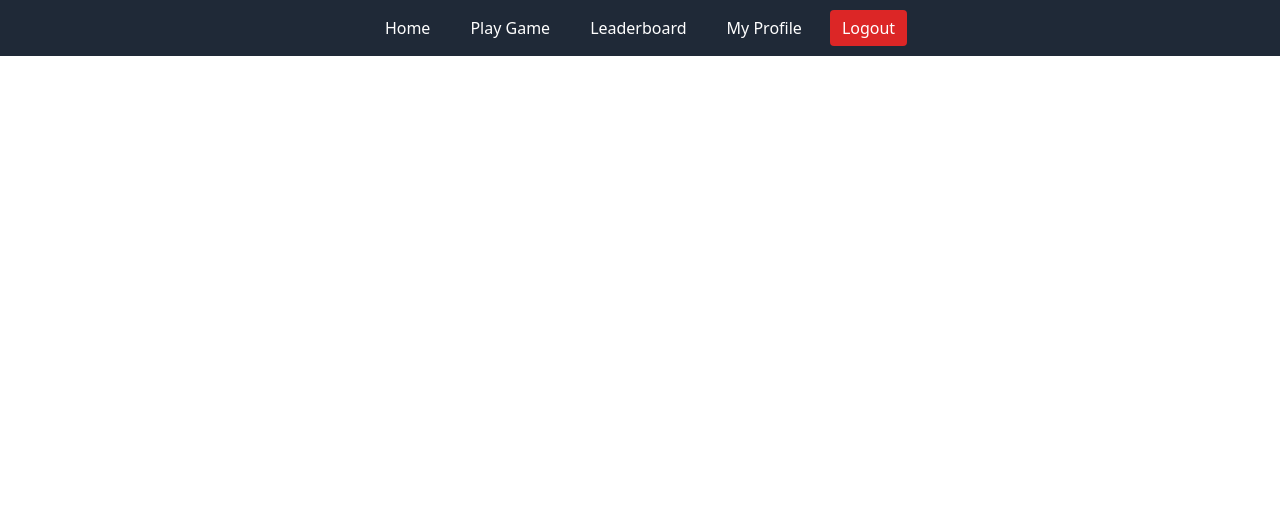
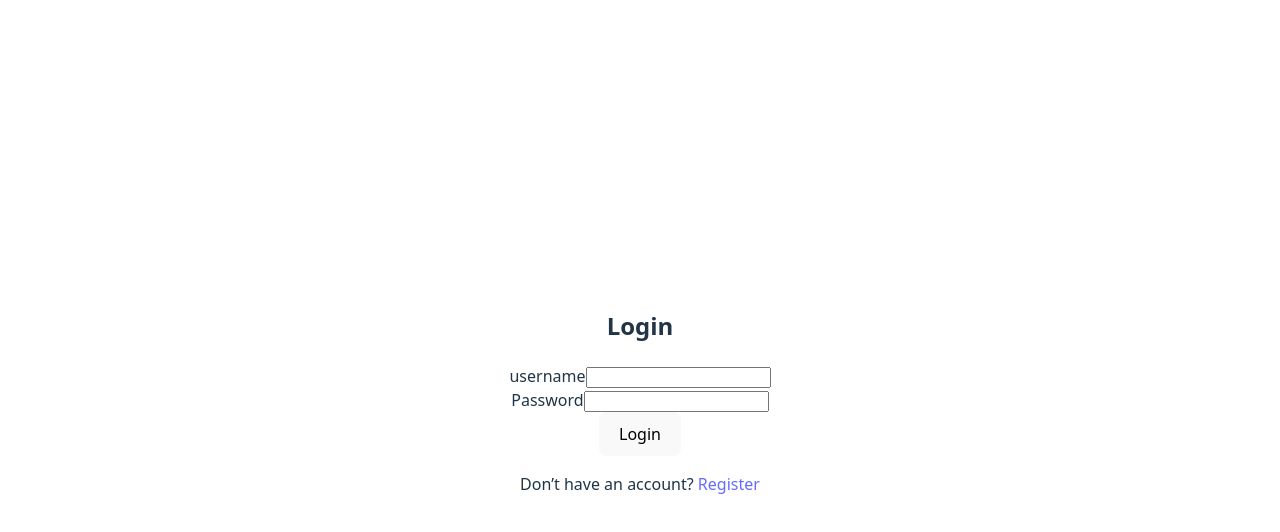
Before and after one commit to SantiCS26/Soccer-Super-Stars, a React (Vite) app: page / in a window 1280 px wide. Shown: the top 532 px of the page. Built offline with nearby package versions, Linux system fonts and the light colour scheme.

Commit message:
Fixed dashboard removal

```diff
--- a/src/App.jsx
+++ b/src/App.jsx
@@ -1,4 +1,4 @@
-import { BrowserRouter as Router, Routes, Route } from "react-router-dom";
+import { BrowserRouter as Router, Routes, Route, useLocation } from "react-router-dom";
 import './App.css'
 import Dashboard from "./components/dashboard";
 import Home from "./Pages/home";
@@ -8,16 +8,31 @@ import Profile from "./Pages/profile";
 import Login from "./Pages/login";
 import Register from "./Pages/register.jsx";
 
+function Layout({ children }) {
+	const location = useLocation();
+	const hideDashboard = location.pathname === "/" || location.pathname === "/register";
+
+	return (
+		<>
+			{!hideDashboard && <Dashboard />}
+			{children}
+		</>
+	);
+}
+
 function App() {
 	return (
 		<Router>
-			<Dashboard />
+			<Layout>
 				<Routes>
+					<Route path="/" element={<Login />} />
+					<Route path="/register" element={<Register />} />
 					<Route path="/home" element={<Home />} />
 					<Route path="/game" element={<Game />} />
 					<Route path="/leaderboard" element={<Leaderboard />} />
 					<Route path="/profile" element={<Profile />} />
 				</Routes>
+			</Layout>
 		</Router>
 	);
 }
```
Lines whose indentation alone changed are shown as unchanged.
